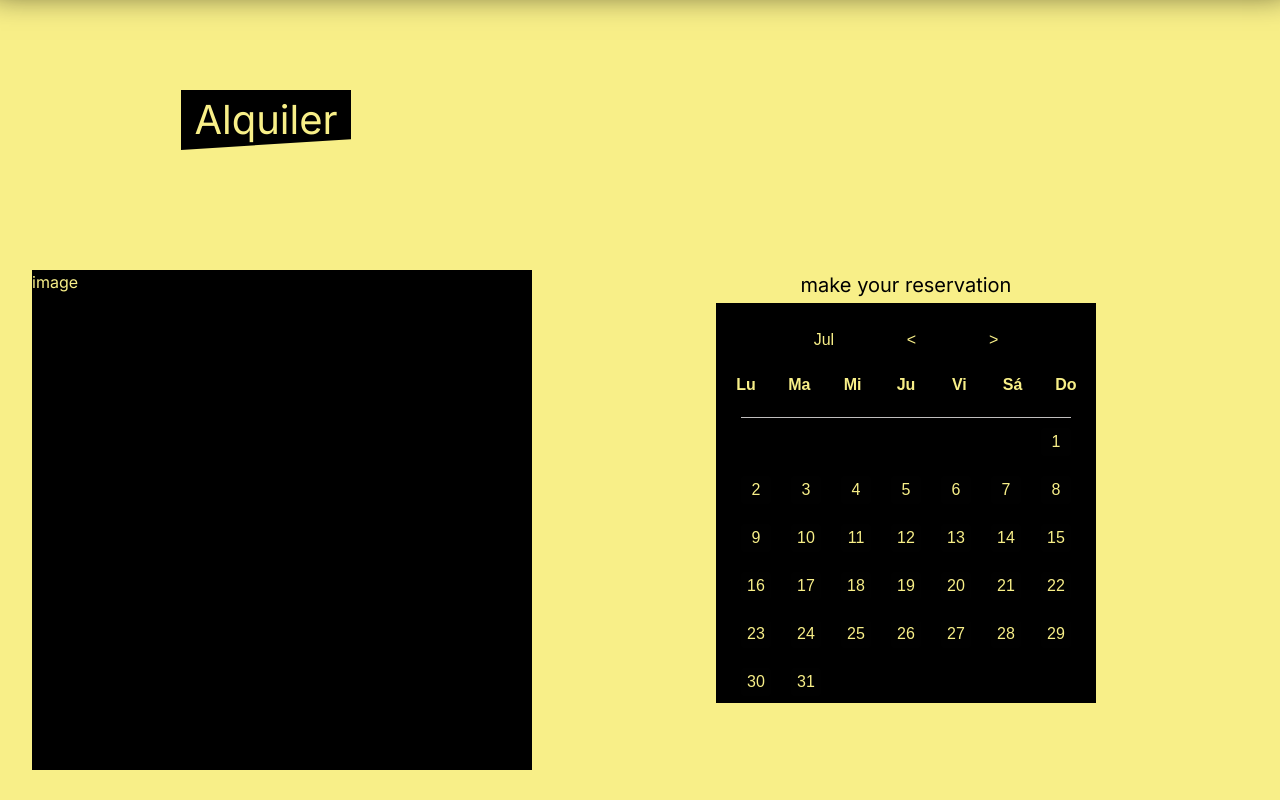
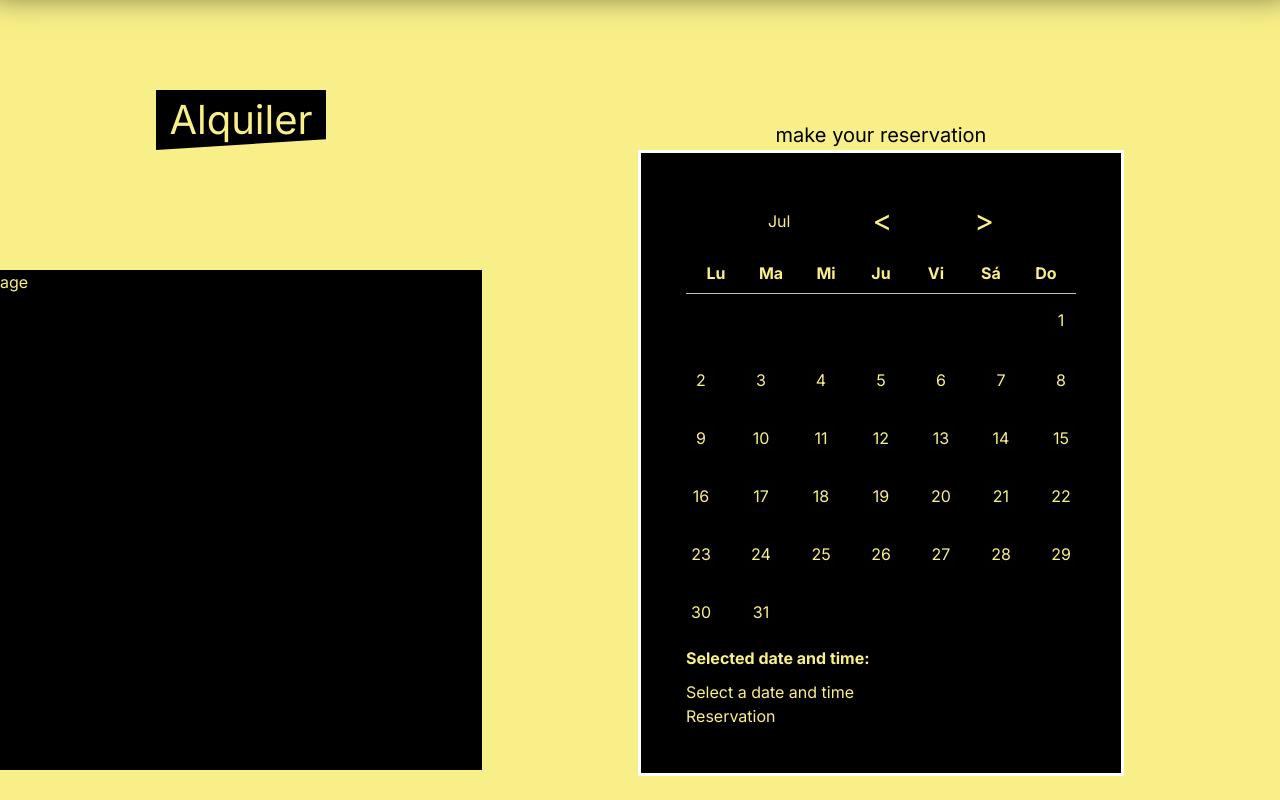
Before and after one commit to ddrosado/MightyMonkeyPF, a Next.js app in the folder client/: page /detail in a window 1280 px wide. Shown: the part 480-1280 px from the top of the page. Built offline with nearby package versions, Linux system fonts and the light colour scheme.

Commit message:
calendar

```diff
--- a/client/components/calendar/Calendar.jsx
+++ b/client/components/calendar/Calendar.jsx
@@ -1,17 +1,30 @@
-"use client";
+'use client'
 import React, { useState } from 'react';
-import style from "./Calendar.module.css";
+import style from './Calendar.module.css';
 
 const Calendar = () => {
   const [currentDate, setCurrentDate] = useState(new Date());
+  const [selectedDateTime, setSelectedDateTime] = useState(null);
+  const [selectedHour, setSelectedHour] = useState(0);
+  const [selectedMinute, setSelectedMinute] = useState(0);
+
+  const handleDateTimeSelect = (day, hour, minute) => {
+    const newDate = new Date(currentDate);
+    newDate.setDate(day);
+    newDate.setHours(hour);
+    newDate.setMinutes(minute);
+    setSelectedDateTime(newDate);
+    setSelectedHour(hour);
+    setSelectedMinute(minute);
+  };
 
   const getDaysInMonth = (year, month) => {
     return new Date(year, month + 1, 0).getDate();
   };
 
   const monthNames = [
-    "Ene", "Feb", "Mar", "Abr", "May", "Jun",
-    "Jul", "Ago", "Sep", "Oct", "Nov", "Dic"
+    'Ene', 'Feb', 'Mar', 'Abr', 'May', 'Jun',
+    'Jul', 'Ago', 'Sep', 'Oct', 'Nov', 'Dic'
   ];
 
   const currentMonth = currentDate.getMonth();
@@ -24,14 +37,38 @@ const Calendar = () => {
   ));
 
   const daysOfMonth = Array.from({ length: daysInMonth }, (_, index) => (
-    <span className={style.calendarDay} key={index + 1}>
+    <div
+      className={`${style.calendarDay} ${
+        selectedDateTime && selectedDateTime.getDate() === index + 1 ? style.selectedDay : ''
+      }`}
+      key={index + 1}
+    >
+      <span onClick={() => handleDateTimeSelect(index + 1, selectedHour, selectedMinute)}>
         {index + 1}
       </span>
+    </div>
   ));
 
+  const hours = [];
+  for (let i = 12; i < 22; i++) {
+    hours.push(
+      <option key={i} value={i}>
+        {i < 10 ? `0${i}` : i}
+      </option>
+    );
+  }
+
+  const minutes = [];
+  for (let i = 0; i < 60; i += 15) {
+    minutes.push(
+      <option key={i} value={i}>
+        {i < 10 ? `0${i}` : i}
+      </option>
+    );
+  }
 
   const handleNextMonth = () => {
-    setCurrentDate(prevDate => {
+    setCurrentDate((prevDate) => {
       const newDate = new Date(prevDate);
       newDate.setMonth(prevDate.getMonth() + 1);
       return newDate;
@@ -39,19 +76,26 @@ const Calendar = () => {
   };
 
   const handlePreviousMonth = () => {
-    setCurrentDate(prevDate => {
+    setCurrentDate((prevDate) => {
       const newDate = new Date(prevDate);
       newDate.setMonth(prevDate.getMonth() - 1);
       return newDate;
     });
   };
 
+  const handleReservationSubmit = () => {
+    if (selectedDateTime) {
+      alert(`successful reservation for ${selectedDateTime.toLocaleString()}`);
+      setSelectedDateTime(null);
+      setSelectedHour(0);
+      setSelectedMinute(0);
+    }
+  };
+
   return (
     <div className={style.calendarContainer}>
-
       <div className={style.mesBtnContainer}>
         <h3 className={style.h3}>{monthNames[currentMonth]}</h3>
-
         <button className={style.button} onClick={handlePreviousMonth}>
           &lt;
         </button>
@@ -72,8 +116,39 @@ const Calendar = () => {
         {emptyDays}
         {daysOfMonth}
       </div>
-
-
+      <div className={style.dateTimePicker}>
+        <label htmlFor="datetime-local">Selected date and time:</label>
+        {selectedDateTime ? (
+          <p>
+            {selectedDateTime.toLocaleDateString()} - {selectedDateTime.toLocaleTimeString()}
+          </p>
+        ) : (
+          <p>Select a date and time</p>
+        )}
+        {selectedDateTime && (
+          <div className={style.hour}>
+            <label  htmlFor="hour">Hour:</label>
+            <select className={style.label}
+              id="hour"
+              onChange={(e) => handleDateTimeSelect(selectedDateTime.getDate(), parseInt(e.target.value), selectedMinute)}
+              value={selectedHour}
+            >
+              {hours}
+            </select>
+            <label  htmlFor="minute">Minute:</label>
+            <select className={style.label}
+              id="minute"
+              onChange={(e) => handleDateTimeSelect(selectedDateTime.getDate(), selectedHour, parseInt(e.target.value))}
+              value={selectedMinute}
+            >
+              {minutes}
+            </select>
+          </div>
+        )}
+      </div>
+      <button className={style.reserveButton} onClick={handleReservationSubmit}>
+        Reservation
+      </button>
     </div>
   );
 };
--- a/client/components/calendar/Calendar.module.css
+++ b/client/components/calendar/Calendar.module.css
@@ -1,10 +1,11 @@
+
 .calendarContainer {
   display: inline-block;
-  border: 3px solid #f8ef88;
-  padding: 25px;
-  font-family: Arial, sans-serif;
+  border: 3px solid #ffffff;
+  padding: 45px;
   background-color: #000000;
-  color: #F8EF88(2, 2, 2);
+  color: #f8ef88;
+
 
 }
 
@@ -12,38 +13,38 @@
   display: flex;
   justify-content: space-between;
   border-bottom: 1px solid #c0bebe;
-  padding: 20px 0;
+  padding: 10px;
   font-weight: bold;
 }
 
 .calendarDaysContainer {
   display: grid;
   grid-template-columns: repeat(7, 1fr);
-  gap: 20px;
-  margin-top: 10px;
-  height: 250px;
+  gap: 30px;
+  margin-top: 12px;
+  height: 310px;
 }
 
 .containerDay {
   display: flex;
   justify-content: center;
   align-items: center;
-  width: 10px;
-  height: 25px;
+  width: 40px;
+  height: 20px;
 }
 
 .emptyDay {
-  width: 10px;
-  height: 20px;
+  width: 30px;
+  height: 30px;
 }
 
 .calendarDay {
+  position: relative;
   display: flex;
   justify-content: center;
   align-items: center;
   width: 30px;
   height: 28px;
-  border: 1px solid #ccc;
   cursor: pointer;
   background-color: rgb(1, 1, 1);
   color: #f8ef88;
@@ -51,21 +52,42 @@
   border-radius: 2px;
 }
 
-.calendarDay.selected {
-  background-color: #007bff;
-  color: #fff;
+.calendarDay.selectedDay {
+  color: #000000;
+  display: flex;
 }
 
 .button {
   cursor: pointer;
   background: none;
   border: none;
-
-
+  font-size: 30px;
+  color: #f8ef88;
 }
 
 .mesBtnContainer {
   display: flex;
   justify-content: space-evenly;
+  align-items: center;
+  margin-bottom:10px;
+}
+
+.dateTimePicker {
+  margin-top: 30px;
 
 }
+
+.dateTimePicker label {
+  display: block;
+  font-weight: bold;
+  margin-bottom: 10px;
+}
+
+.dateTimePicker div {
+  display: flex;
+  align-items: center;
+}
+
+.label{
+  color: #000000;
+}
--- a/client/components/detail/Detail.module.css
+++ b/client/components/detail/Detail.module.css
@@ -9,7 +9,7 @@
   font-size: 20px;
   color: black;
   text-align: center;
-  margin-top: 300px;
+  margin-top: 150px;
 }
 
 .title {
@@ -31,11 +31,7 @@
   margin: auto;
   color: black;
 }
-.h2Review{
-background-color: red;
 
-
-}
 .containerImgCalendar {
   display: flex;
   justify-content: center;
--- /dev/null
+++ b/package.json
@@ -0,0 +1,6 @@
+{
+  "dependencies": {
+    "react-datepicker": "^4.16.0",
+    "react-datetime": "^3.2.0"
+  }
+}
```
Also changed, not shown: 2 other files (tests, documents, lock files or other folders). Lines whose indentation alone changed are shown as unchanged.
